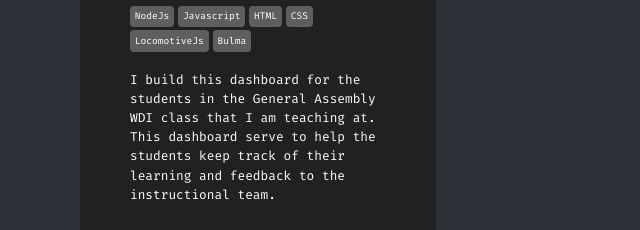
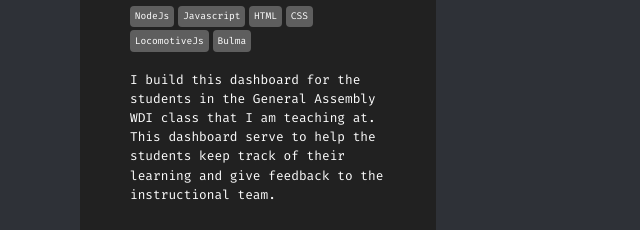
Before and after one commit to giftofjehovah/giftofjehovah.github.io, a website: page index.html in a window 1280 px wide. Shown: the part 2274-2504 px from the top of the page, 0-640 px from the left. Drawn offline with Linux system fonts and the light colour scheme.

Commit message:
make changes to content

```diff
--- a/index.html
+++ b/index.html
@@ -237,7 +237,7 @@
               <div class="summary">
                 <p>
                   I build this dashboard for the students in the General Assembly WDI class that I am teaching at. This dashboard
-                  serve to help the students keep track of their learning and feedback to the instructional team.
+                  serve to help the students keep track of their learning and give feedback to the instructional team.
                 </p>
               </div>
               <a href="https://github.com/giftofjehovah/GAstudentDashboard"><div class="link"><i class="fa fa-github-alt" aria-hidden="true"></i> <p>Github</p></div></a>
```
